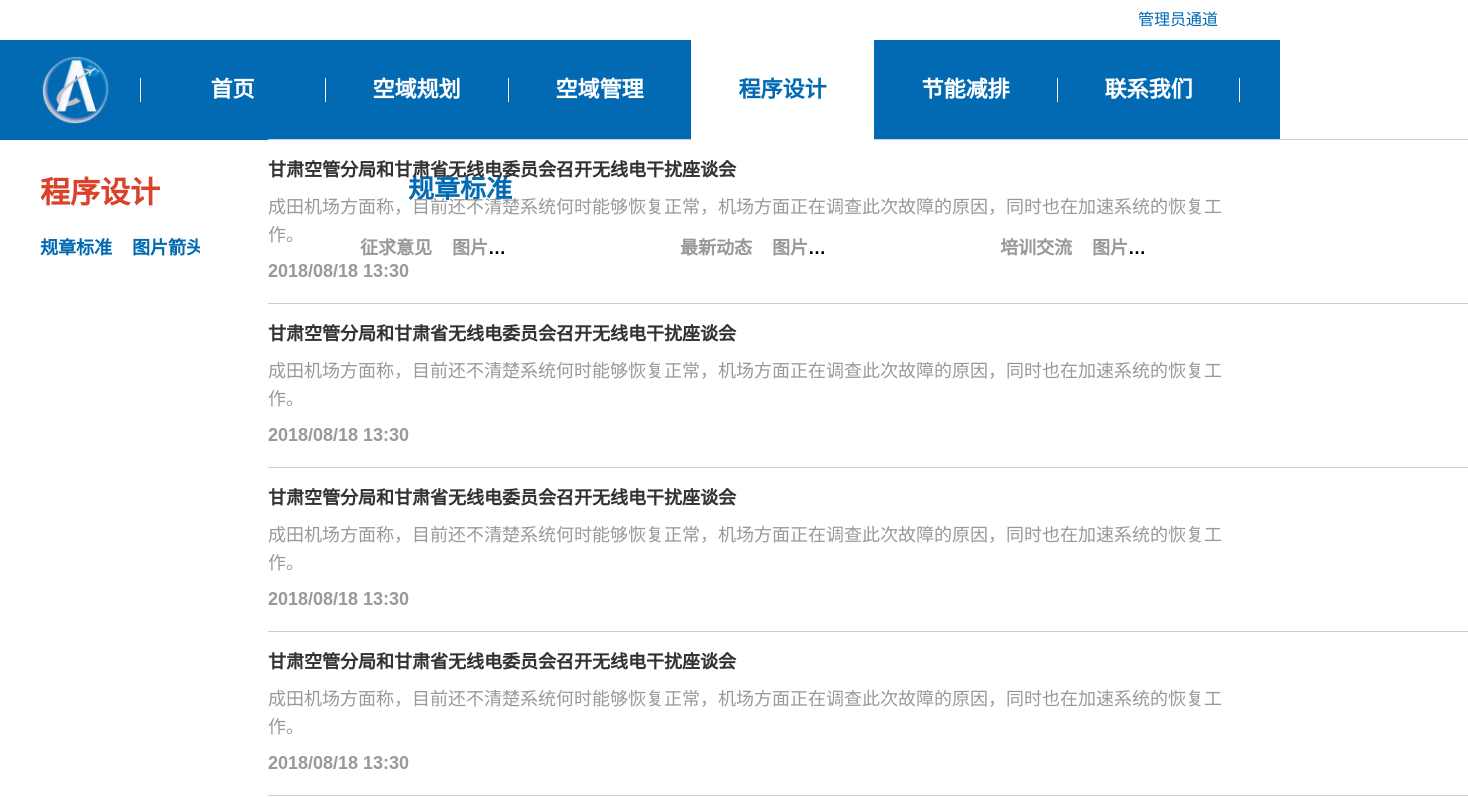
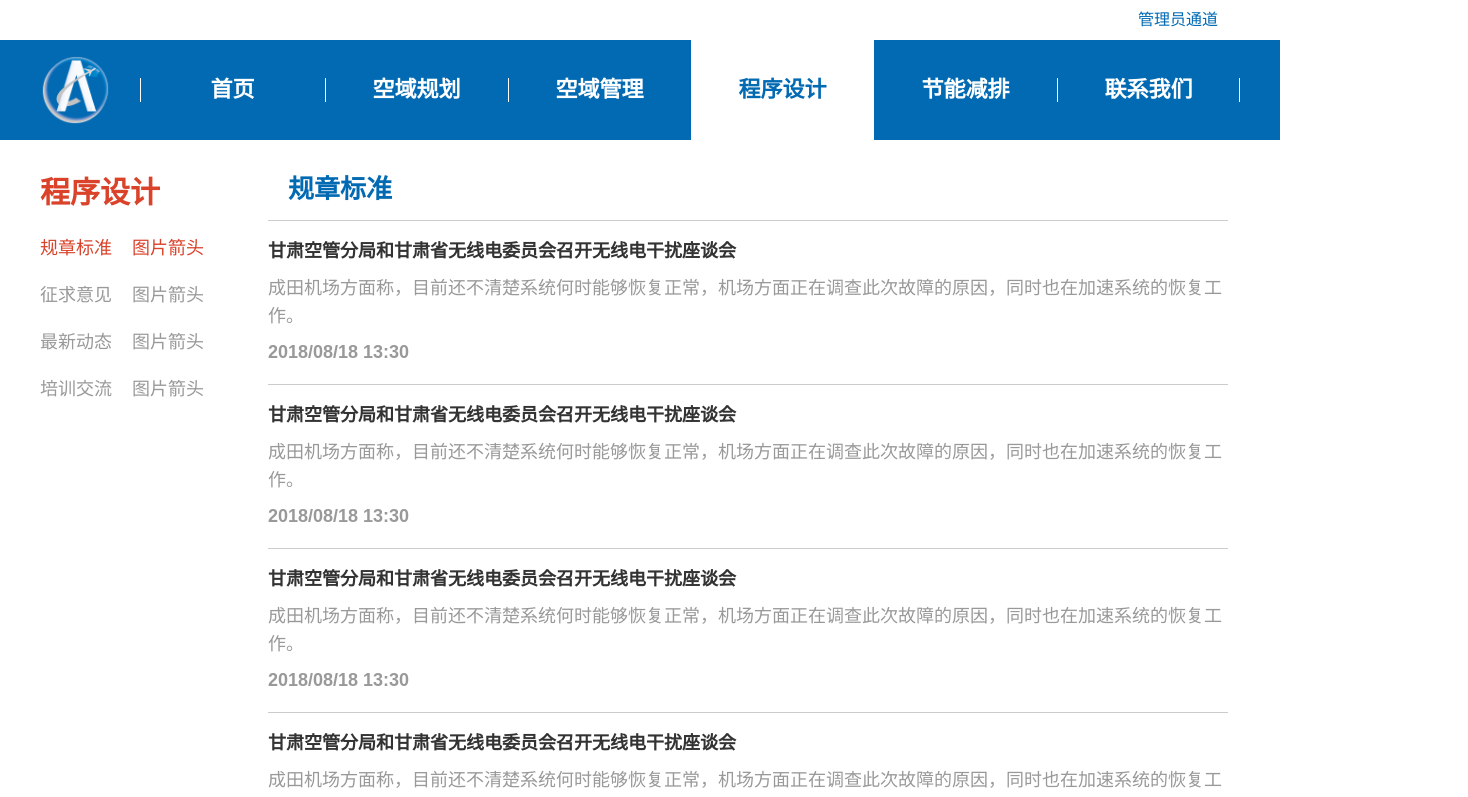
Before and after one commit to xiangcaolinghe/air-h5, a Vue app: page /design in a window 1280 px wide. Shown: the top 797 px of the page, 1468 px wide, since content can reach past the window. Built offline with nearby package versions, Linux system fonts and the light colour scheme; what vue-resource would draw is missing.

Commit message:
'scoped'

```diff
--- a/src/views/design.vue
+++ b/src/views/design.vue
@@ -308,11 +308,7 @@
   }
 </script>
 
-<style lang="less">
-  @import '../assets/styles/base.less';
-  @import '../assets/iconfonts/iconfont.css';
-  @import '../assets/styles/header.less';
-  @import '../assets/styles/footer.less';
+<style lang="less" scoped>
   @import '../assets/styles/list.less';
   .plan{
     font-size: 30px;
--- a/src/views/dynamic/details.vue
+++ b/src/views/dynamic/details.vue
@@ -102,10 +102,6 @@
     }
 </script>
 
-<style lang="less">
-  @import '../../assets/styles/base.less';
-  @import '../../assets/iconfonts/iconfont.css';
-  @import '../../assets/styles/header.less';
-  @import '../../assets/styles/footer.less';
+<style lang="less" scoped>
   @import '../../assets/styles/list_details.less';
 </style>
--- a/src/views/dynamic/list.vue
+++ b/src/views/dynamic/list.vue
@@ -140,11 +140,7 @@
   }
 </script>
 
-<style lang="less">
-  @import '../../assets/styles/base.less';
-  @import '../../assets/iconfonts/iconfont.css';
-  @import '../../assets/styles/header.less';
-  @import '../../assets/styles/footer.less';
+<style lang="less" scoped>
   @import '../../assets/styles/list.less';
   .title_hr{
     background-color: #f8f8f8;
--- a/src/views/manage.vue
+++ b/src/views/manage.vue
@@ -302,11 +302,7 @@
   }
 </script>
 
-<style lang="less">
-  @import '../assets/styles/base.less';
-  @import '../assets/iconfonts/iconfont.css';
-  @import '../assets/styles/header.less';
-  @import '../assets/styles/footer.less';
+<style lang="less" scoped>
   @import '../assets/styles/list.less';
   .plan{
     font-size: 30px;
--- a/src/views/news/details.vue
+++ b/src/views/news/details.vue
@@ -102,10 +102,6 @@
     }
 </script>
 
-<style lang="less">
-  @import '../../assets/styles/base.less';
-  @import '../../assets/iconfonts/iconfont.css';
-  @import '../../assets/styles/header.less';
-  @import '../../assets/styles/footer.less';
+<style lang="less" scoped>
   @import '../../assets/styles/list_details.less';
 </style>
--- a/src/views/news/list.vue
+++ b/src/views/news/list.vue
@@ -88,10 +88,6 @@
     }
 </script>
 
-<style lang="less">
-  @import '../../assets/styles/base.less';
-  @import '../../assets/iconfonts/iconfont.css';
-  @import '../../assets/styles/header.less';
-  @import '../../assets/styles/footer.less';
+<style lang="less" scoped>
   @import '../../assets/styles/list.less';
 </style>
--- a/src/views/notice/details.vue
+++ b/src/views/notice/details.vue
@@ -102,10 +102,6 @@
     }
 </script>
 
-<style lang="less">
-  @import '../../assets/styles/base.less';
-  @import '../../assets/iconfonts/iconfont.css';
-  @import '../../assets/styles/header.less';
-  @import '../../assets/styles/footer.less';
+<style lang="less" scoped>
   @import '../../assets/styles/list_details.less';
 </style>
--- a/src/views/notice/list.vue
+++ b/src/views/notice/list.vue
@@ -284,11 +284,7 @@
   }
 </script>
 
-<style lang="less">
-  @import '../../assets/styles/base.less';
-  @import '../../assets/iconfonts/iconfont.css';
-  @import '../../assets/styles/header.less';
-  @import '../../assets/styles/footer.less';
+<style lang="less" scoped>
   @import '../../assets/styles/list.less';
   .current_banner{
     font-size: 18px;
--- a/src/views/planning.vue
+++ b/src/views/planning.vue
@@ -273,11 +273,7 @@
   }
 </script>
 
-<style lang="less">
-  @import '../assets/styles/base.less';
-  @import '../assets/iconfonts/iconfont.css';
-  @import '../assets/styles/header.less';
-  @import '../assets/styles/footer.less';
+<style lang="less" scoped>
   @import '../assets/styles/list.less';
   .plan{
     font-size: 30px;
--- a/src/views/reduce.vue
+++ b/src/views/reduce.vue
@@ -377,11 +377,7 @@
   }
 </script>
 
-<style lang="less">
-  @import '../assets/styles/base.less';
-  @import '../assets/iconfonts/iconfont.css';
-  @import '../assets/styles/header.less';
-  @import '../assets/styles/footer.less';
+<style lang="less" scoped>
   @import '../assets/styles/list.less';
   .plan{
     font-size: 30px;
```
